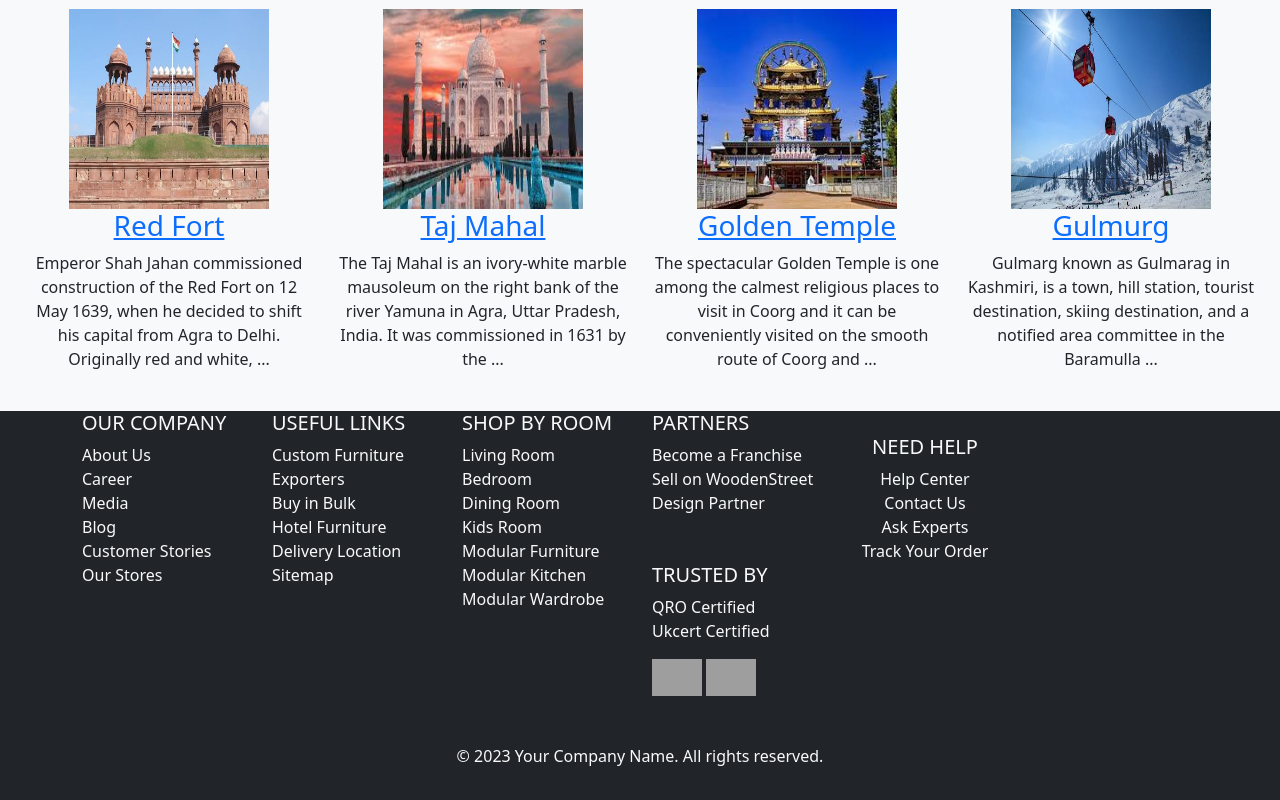
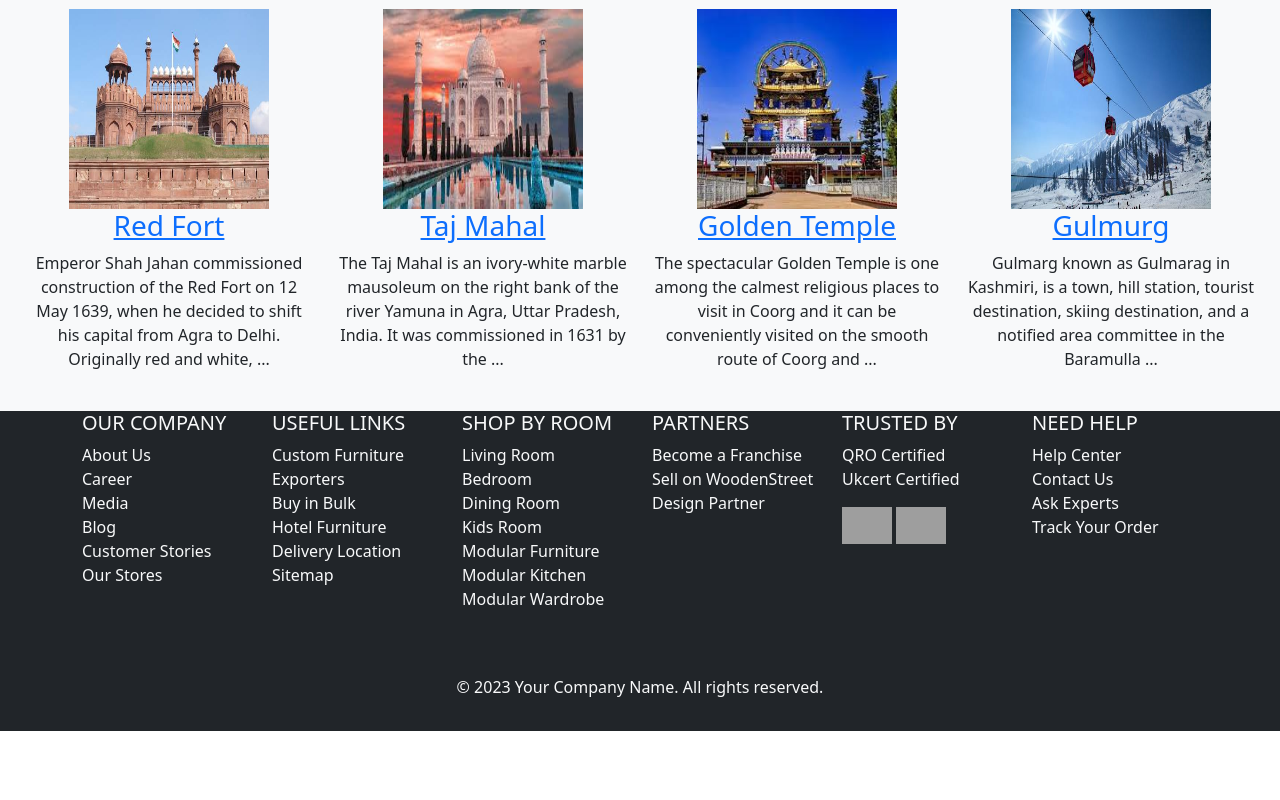
Before and after one commit to shameemts/travel-blog, a plain HTML site: page index.html in a window 1280 px wide. Shown: the part 1759-2559 px from the top of the page. After the commit the page ends 2490 px from the top, so only its background shows below. Drawn offline with nearby package versions, Linux system fonts and the light colour scheme; grey boxes are pictures that could not be loaded; a web font is replaced by a local one.

Commit message:
footer section modified

```diff
--- a/index.html
+++ b/index.html
@@ -255,8 +255,11 @@ Travel Gear
             <li>Become a Franchise</li>
             <li>Sell on WoodenStreet</li>
             <li>Design Partner</li>
+
           </ul>
-          <h5 class="mt-5">TRUSTED BY</h5>
+        </div>
+          <div class="col-md-2 mb-4">
+          <h5>TRUSTED BY</h5>
           <ul class="list-unstyled">
             <li>QRO Certified</li>
             <li>Ukcert Certified</li>
@@ -264,9 +267,9 @@ Travel Gear
           <div>
             <img src="https://content.jdmagicbox.com/delhi/w8/011p1221801032y5v3w8/logo/ed5b7688b6e70422bb1d2e8c8e39ca49-s.jpg" width="50px" alt="Certification Logo">
             <img src="https://th.bing.com/th/id/OIP.ABdce3y8y81UqoFIATo2WgHaFT?w=202&h=144&c=7&r=0&o=5&dpr=1.3&pid=1.7" width="50px" alt="Certification Logo">
-          </div>
-        </div>
-        <div class="col-md-2 text-center mt-4">
+          </div></div>
+
+        <div class="col-md-2 mb-4">
           <h5>NEED HELP</h5>
           <ul class="list-unstyled">
             <li>Help Center</li>
```
